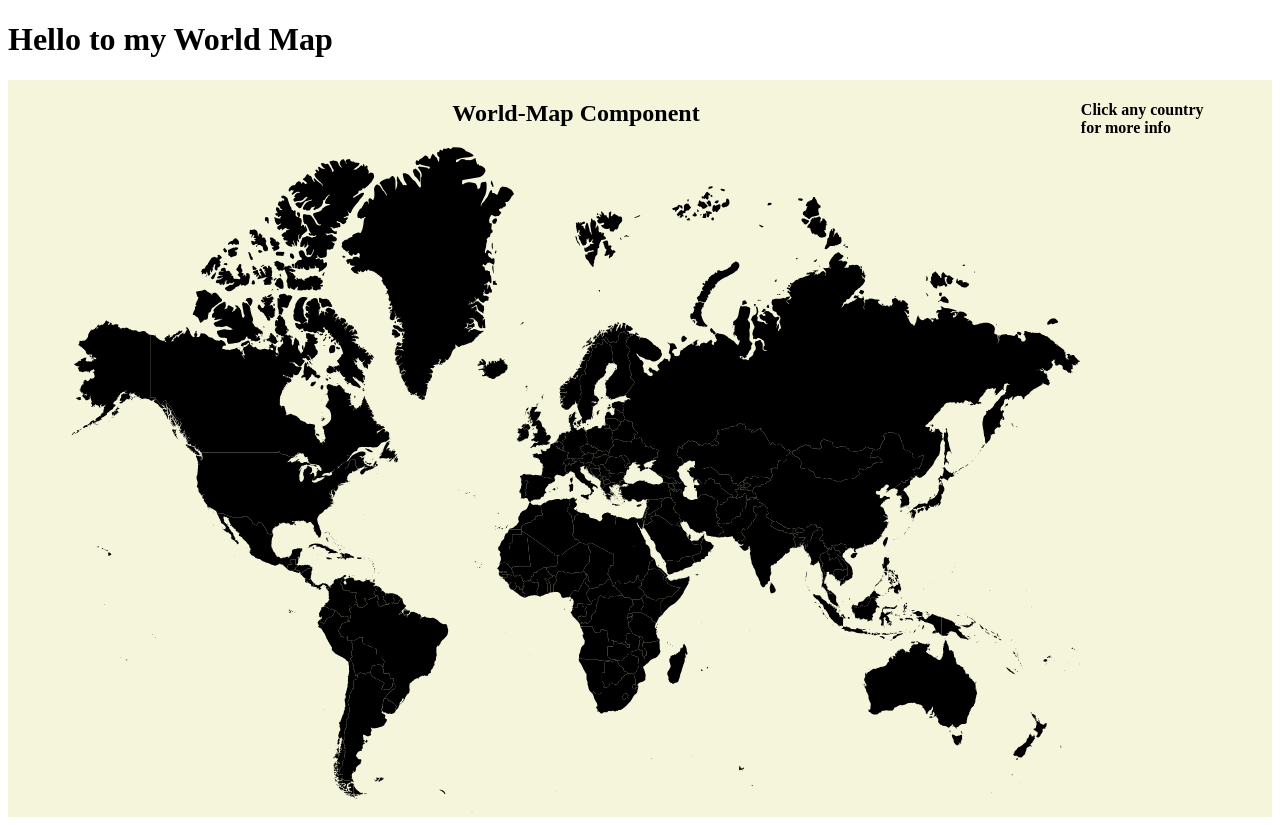
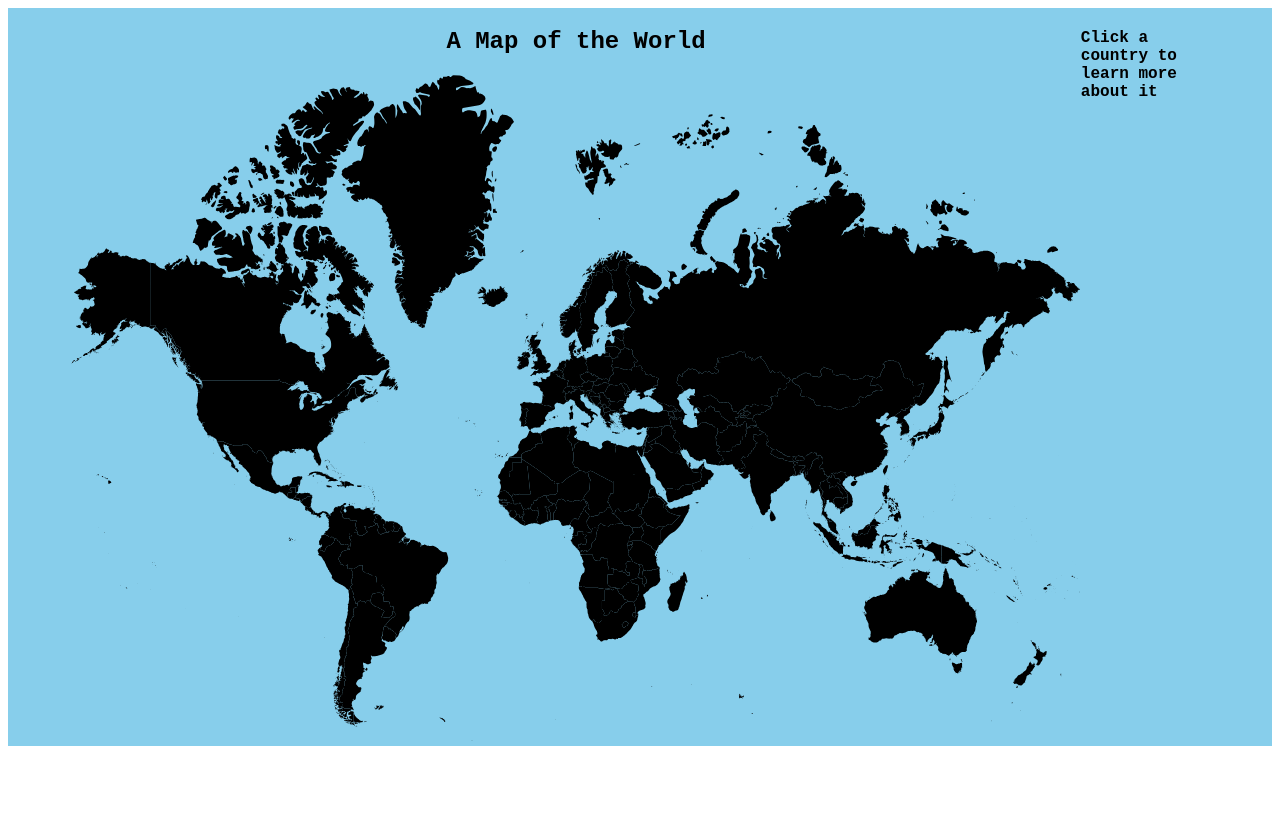
Before and after one commit to TeraBirb/world-map, an Angular app: page / in a window 1280 px wide. After the commit the page ends 800 px from the top, so only its background shows below. Built offline with nearby package versions, Linux system fonts and the light colour scheme.

Commit message:
final submission

```diff
--- a/src/app/app.component.html
+++ b/src/app/app.component.html
@@ -1,2 +1 @@
-<h1>Hello to my World Map</h1>
-<app-world-map></app-world-map>
+<router-outlet></router-outlet>
--- a/src/app/app.component.ts
+++ b/src/app/app.component.ts
@@ -2,8 +2,7 @@ import { Component } from '@angular/core';
 
 @Component({
   selector: 'app-root',
-  templateUrl: './app.component.html',
-  styleUrl: './app.component.css'
+  templateUrl: './app.component.html'
 })
 export class AppComponent {
   title = 'world-map';
--- a/src/app/app.module.ts
+++ b/src/app/app.module.ts
@@ -1,6 +1,7 @@
 import { NgModule } from '@angular/core';
 import { BrowserModule } from '@angular/platform-browser';
 import { HttpClientModule } from '@angular/common/http';
+import { AppRoutingModule } from './app-routing.module';
 
 import { AppComponent } from './app.component';
 import { WorldMapComponent } from './world-map/world-map.component';
@@ -12,7 +13,8 @@ import { WorldMapComponent } from './world-map/world-map.component';
   ],
   imports: [
     BrowserModule,
-    HttpClientModule
+    HttpClientModule,
+    AppRoutingModule
   ],
   providers: [],
   bootstrap: [AppComponent]
--- a/src/app/http.service.ts
+++ b/src/app/http.service.ts
@@ -6,11 +6,19 @@ import { Injectable } from '@angular/core';
 })
 export class HttpService {
 
-  private url = 'https://api.worldbank.org/V2/country/';
+  private url: string = 'https://api.worldbank.org/V2/country/';
 
   constructor(private http: HttpClient) { }
 
+  // ● accepts a country name as an input parameter that returns additional information gathered from the API for the selected country
   callAPI(countryId: string) {
     return this.http.get(this.url + countryId + '?format=json');
   }
+
+  // ● will trigger the API call when a country is selected and set a local variable that will receive the information about the country for display in the right column of the HTML page
+  // due to async nature of method, the local variable is set in the world-map component
+  setCountryInfo(countryId: string) {
+    return this.callAPI(countryId);
+  }
+
 }
--- a/src/app/world-map/world-map.component.css
+++ b/src/app/world-map/world-map.component.css
@@ -1,17 +1,16 @@
 .main-container {
+    font-family:'Courier New', Courier, monospace;
     display: flex;
     margin: 0 auto;
-    background-color: beige;
     padding: 0 5%;
+    background-color:skyblue;
 }
 
 .map {
     flex: 5;
-    /* background-color: blueviolet; */
     text-align: center;
 }
 
 .info {
     flex: 1;
-    /* background-color: chocolate; */
 }
--- a/src/app/world-map/world-map.component.html
+++ b/src/app/world-map/world-map.component.html
@@ -1,7 +1,7 @@
 <div class="main-container">
 
   <div class="map">
-    <h2>World-Map Component</h2>
+    <h2>A Map of the World</h2>
     <object data='../assets/world-map.svg' type='image/svg+xml' (load)='onSvgLoad($event)'>
       <img src='../assets/world-map.svg' alt='world map image'>
       <p>There was an error loading the SVG file. Fallback with limited functionality.</p>
@@ -9,15 +9,15 @@
   </div>
 
   <div class="info">
-    <h4>Click any country for more info</h4>
+    <h4>Click a country to learn more about it</h4>
     <ul *ngIf='countryName !== "" '>
     <!-- <ul> -->
-      <li>Name: {{ countryName }}</li>
-      <li>Capital: {{ capital }}</li>
-      <li>Region: Subsaharan Africa</li>
-      <li>Income level: low income</li>
-      <li>Longitude: 123.412</li>
-      <li>Latitude: 123.312</li>
+      <li><strong>Name: </strong>{{ countryName }}</li>
+      <li><strong>Capital: </strong>{{ capital }}</li>
+      <li><strong>Region: </strong>{{ region }}</li>
+      <li><strong>Income level: </strong>{{ income }}</li>
+      <li><strong>Latitude: </strong>{{ latitude }}</li>
+      <li><strong>Longitude: </strong>{{ longitude }}</li>
     </ul>
   </div>
 
--- a/src/app/world-map/world-map.component.ts
+++ b/src/app/world-map/world-map.component.ts
@@ -1,4 +1,4 @@
-import { Component } from '@angular/core';
+import { Component, NgZone } from '@angular/core';
 import { HttpService } from '../http.service';
 
 @Component({
@@ -8,17 +8,16 @@ import { HttpService } from '../http.service';
 })
 export class WorldMapComponent {
 
-  // posts: object;
   countryId: string = "";
   info: any;
   countryName: string = "";
   capital: string = "";
   region: string = "";
   income: string = "";
+  latitude: string = "";
   longitude: string = "";
-  latitude: string = "";
 
-  constructor(private httpService: HttpService) {}
+  constructor(private httpService: HttpService, private ngZone: NgZone) {}
 
   onSvgLoad(event: Event) {
     const svgObject: HTMLObjectElement = <HTMLObjectElement>event.target;
@@ -33,18 +32,24 @@ export class WorldMapComponent {
 
   onCountryClick(event: MouseEvent) {
     this.countryId = (event.target as HTMLElement).getAttribute('id');
-
-    this.httpService.callAPI(this.countryId).subscribe(
-      (response) => { this.displayInfo(response); },
+    // deprecated solution, still functional as of angular/cli @ 17.0
+    this.httpService.setCountryInfo(this.countryId).subscribe(
+      (response) => { this.displayInfo(response) },
       (error) => { console.log(error); });
   }
 
-  displayInfo(response: any) {
-    this.info = response[1][0];
-    console.log(this.info);
-    this.countryName = this.info.name;
-    this.capital = this.info.capitalCity;
+  displayInfo(response) {
+    // ngZone.run() allows listening for dynamic updates to html <li> values
+    this.ngZone.run(() => {
+      this.info = response[1][0];
 
+      this.countryName = this.info.name;
+      this.capital = this.info.capitalCity;
+      this.region = this.info.region.value;
+      this.income = this.info.incomeLevel.value;
+      this.latitude = this.info.latitude;
+      this.longitude = this.info.longitude;
+    });
   }
 
 
```
Also changed, not shown: src/app/app-routing.module.ts (added, +15 -0 lines).
